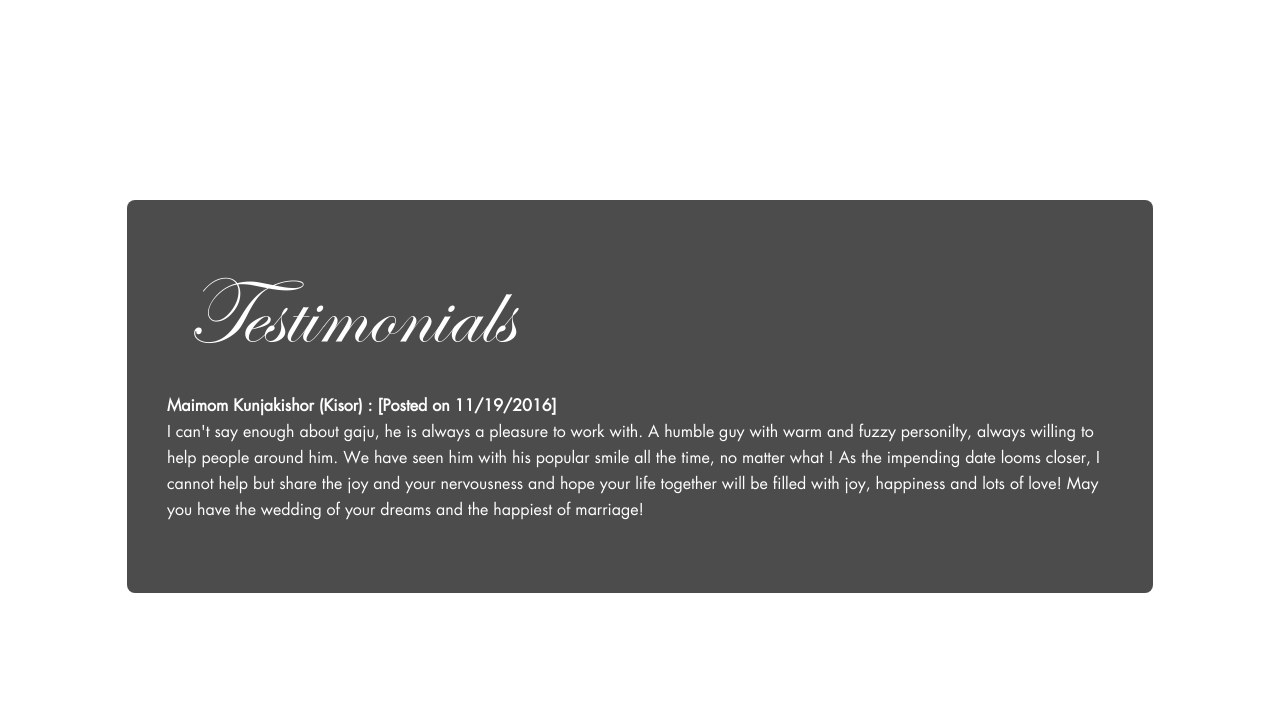
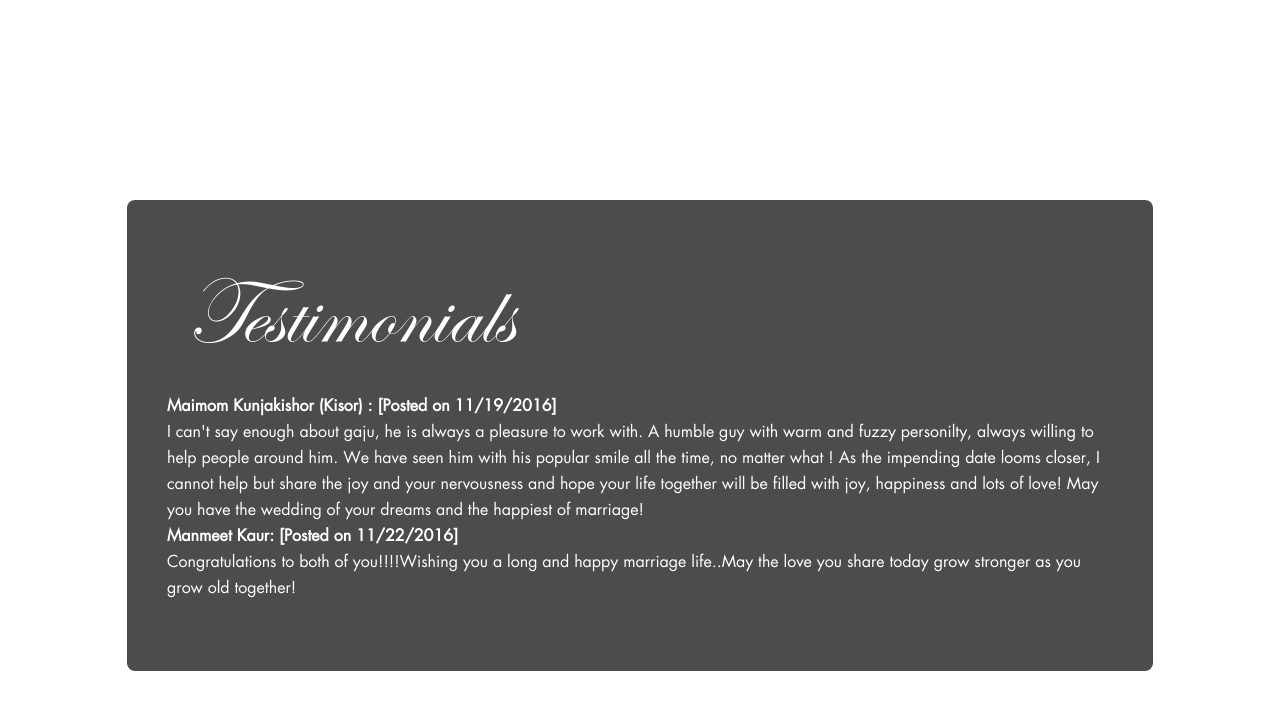
Before and after one commit to gswedding/gswedding, a plain HTML site: page index.html in a window 1280 px wide. Shown: the part 2819-3528 px from the top of the page. Drawn offline with Linux system fonts and the light colour scheme.

Commit message:
manmeet update

```diff
--- a/index.html
+++ b/index.html
@@ -141,6 +141,13 @@
 
                         </span>
                     </div><!--end column-->
+                    <div class="column full">
+                        <b>Manmeet Kaur: [Posted on 11/22/2016]</b><br />
+                        <span>
+                            Congratulations to both of you!!!!Wishing you a long and happy marriage life..May the love you share today grow stronger as you grow old together!
+
+                        </span>
+                    </div><!--end column-->
 
                 </section>
                 <div style="height: 300px">
```
